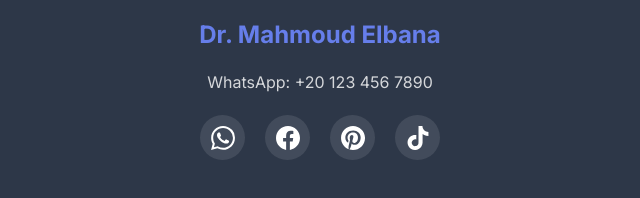
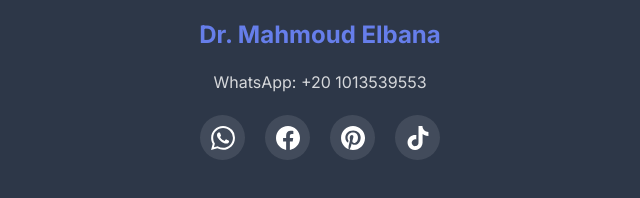
Before and after one commit to ahmedekrami/mahmoud_elbana, a plain HTML site: page index.html in a window 1280 px wide. Shown: the part 1569-1767 px from the top of the page, 320-960 px from the left. Drawn offline with Linux system fonts and the light colour scheme.

Commit message:
Update index.html

```diff
--- a/index.html
+++ b/index.html
@@ -169,7 +169,7 @@
         <div class="footer-content">
           <div class="footer-info">
             <h3>Dr. Mahmoud Elbana</h3>
-            <p>WhatsApp: +20 123 456 7890</p>
+            <p>WhatsApp: +20 1013539553</p>
             <div class="footer-social">
               <a href="https://wa.me/201013539553" class="social-link" target="_blank">
                 <svg width="24" height="24" viewBox="0 0 24 24" fill="currentColor">
```
